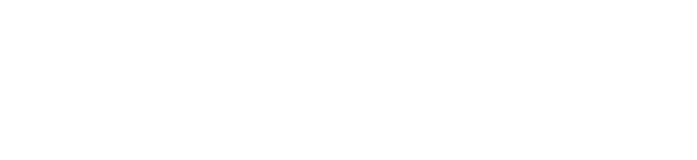
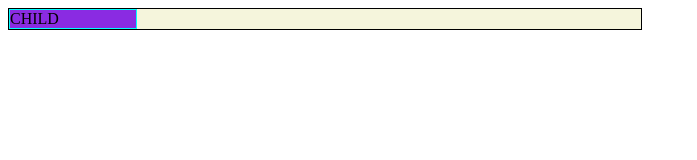
Before and after one commit to zahidhu123/product-catalog, a plain HTML site: page lecture18/index.html in a window 1280 px wide. Shown: the whole page, without its empty margins (0-697 px from the left). Drawn offline with Linux system fonts and the light colour scheme.

Commit message:
lecture18-dimention

```diff
--- a/lecture18/index.html
+++ b/lecture18/index.html
@@ -1,11 +1,42 @@
 <!DOCTYPE html>
 <html lang="en">
+
 <head>
     <meta charset="UTF-8">
     <meta name="viewport" content="width=device-width, initial-scale=1.0">
-    <title></title>
+    <title>Unit dimenstion</title>
+
+    <style>
+        /* .box{
+            width: 25%;
+            border: 2px solid red;
+        } */
+        .parent {
+            border: 1px solid black;
+            background-color: beige;
+            width: 50%;
+        }
+
+        .child {
+            border: 1px solid aqua;
+            background-color: blueviolet;
+            width: 20%;
+        }
+    </style>
 </head>
+
 <body>
 
+    <!-- <div class="box">
+        Welcome to codehelp
+    </div> -->
+
+    <div class="parent">
+        <div class="child">
+            CHILD
+        </div>
+    </div>
+
 </body>
+
 </html>
```
